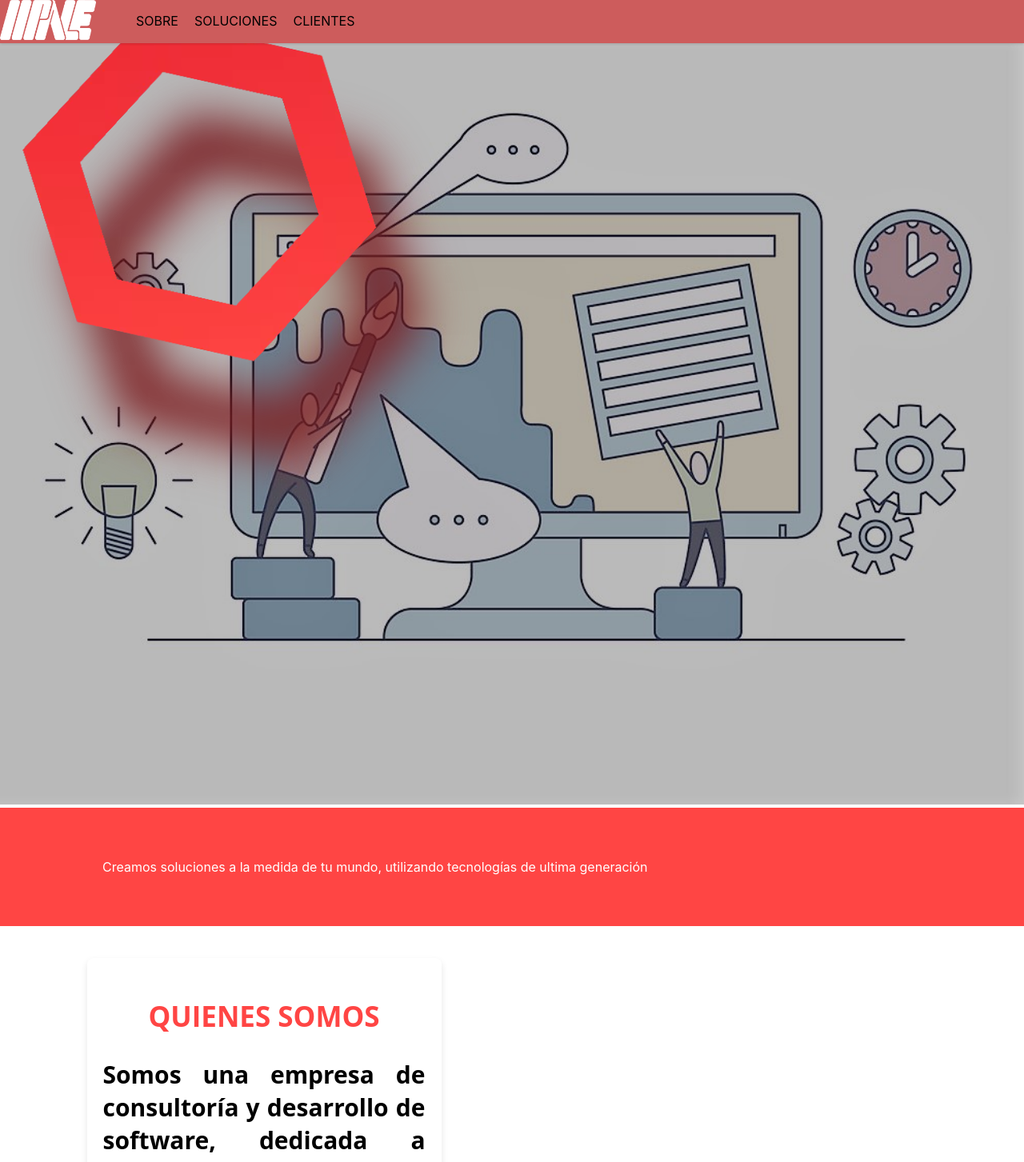
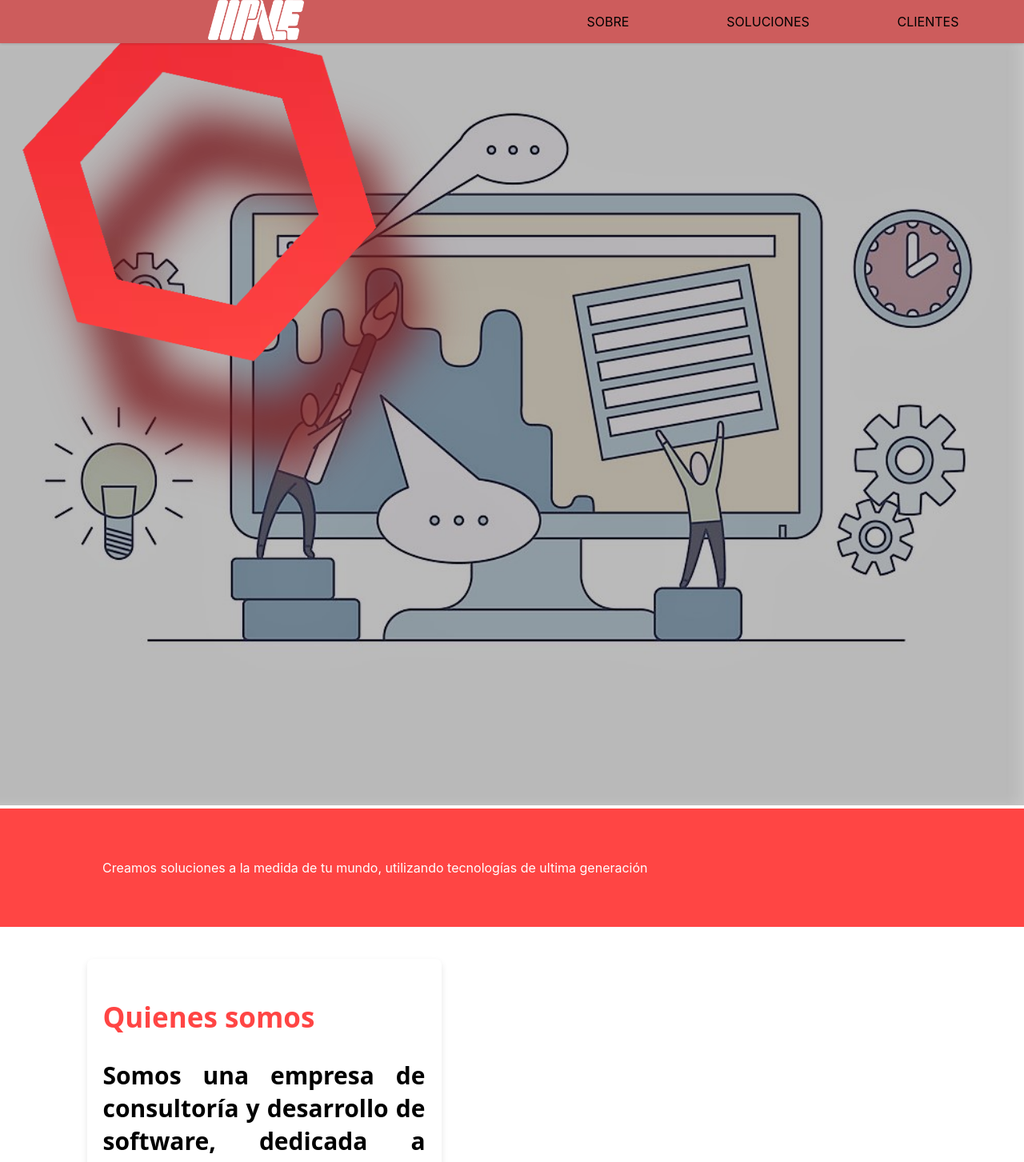
Before and after one commit to paleconsultores/consultaruc, a React (Create React App) app: page / in a window 1280 px wide. Shown: the top 1453 px of the page at 80% size. Built offline with nearby package versions, Linux system fonts and the light colour scheme.

Commit message:
responsive menu v1

```diff
--- a/src/components/App/App.js
+++ b/src/components/App/App.js
@@ -5,9 +5,7 @@ import { Home } from './Home';
 
 function App() {
   return (
-    <div>
-      <Home></Home>
-    </div>
+    <Home></Home>
   );
 }
 
--- /dev/null
+++ b/src/components/App/Home/1-Header/Header.css
@@ -0,0 +1,67 @@
+/* Header block */
+.header {
+  z-index: 1;
+  width: 100%;
+  background: indianred;
+}
+
+/* navbar element */
+.header__navbar {
+  display: grid;
+  grid-template: 1fr / repeat(2, minmax(100px, 680px));
+  box-shadow: 0 1px 3px rgba(0, 0, 0, 0.15);
+  justify-content: center;
+}
+
+/* brand element */
+.header__brand {
+  animation: showBrand 2s forwards;
+  justify-self: center;
+  align-self: center;
+}
+
+.header__brand-image {
+  width: 7.5rem;
+  height: 3.125rem;
+}
+
+/* menu element */
+.header__menu {
+  justify-self: center;
+  align-self: center;
+}
+
+/* menu list element */
+.header__menu-list {
+  list-style: none;
+  display: grid;
+  grid-template: 1fr / repeat(3, minmax( auto, 200px));
+  padding: 0;
+  margin: 0;
+  justify-items: center;
+}
+
+@keyframes showBrand {
+  from {
+    opacity: 0;
+    transform: scale(.5);
+  }
+  to {
+    opacity: 1;
+    transform: scale(1);
+  }
+}
+
+.header__burger {
+  display: none;
+}
+
+.header__burger span{
+  width: 35px;
+  height: 5px;
+  background: black;
+  margin: 6px 0;
+  padding: 0;
+  border-radius: 50%;
+  display: block
+}
--- a/src/components/App/Home/1-Header/Header.js
+++ b/src/components/App/Home/1-Header/Header.js
@@ -1,22 +1,27 @@
 import React from 'react';
 
-import './styles.css'
+import './Header.css'
 import logoPale from '../../../../images/Logo_Pale_Negativo_Imagen.png';
 
 export class Header extends React.Component {
   render() {
     return(
-      <header>
-        <nav>
-          <div className="Marca">
-            <img className="logoPale" src={logoPale}></img>
-          </div>
-          <div className="Menu">
-            <ul>
+      <header className="header">
+        <nav className="header__navbar">
+          <a className="header__brand">
+            <img className="header__brand-image" src={logoPale}></img>
+          </a>
+          <div className="header__menu">
+            <ul className="header__menu-list">
               <li>SOBRE</li>
               <li>SOLUCIONES</li>
               <li>CLIENTES</li>
             </ul>
+          </div>
+          <div className="header__burger">
+            <span></span>
+            <span></span>
+            <span></span>
           </div>
         </nav>
       </header>
--- a/src/components/App/Home/1-Header/styles.css
+++ /dev/null
@@ -1,100 +0,0 @@
-.Home {
-  display: flex;
-  flex-direction: column;
-}
-
-
-/* Marca */
-.logoPale {
-  width: 120px;
-  animation: showBrand 2s forwards;
-}
-
-.Marca {
-  text-align: center;
-
-}
-
-header {
-  z-index: 1;
-  width: 100%;
-  background: indianred;
-}
-
-nav {
-  display: flex;
-  box-shadow: 0 1px 3px rgba(0, 0, 0, 0.15);
-}
-
-h1 {
-  text-transform: uppercase;
-  display: flex;
-  justify-content: center;
-}
-
-em {
-  font: inherit;
-}
-
-ul {
-  list-style: none;
-  display: flex;
-}
-
-ul li {
-  padding: 0 10px;
-}
-
-@keyframes sideSlide {
-  60% {
-    transform: scale(2);
-    color: #808080;
-  }
-
-  80% {
-    transform: scale(2);
-    color: #808080;
-  }
-
-  99% {
-    transform: scale(2.2);
-    color: #FB202D;
-  }
-
-  100% {
-    transform: scale(2);
-    opacity: 1;
-    color: #000000;
-  }
-}
-
-@keyframes showBrand {
-  from {
-    opacity: 0;
-    transform: scale(.5);
-  }
-  to {
-    opacity: 1;
-    transform: scale(1);
-  }
-}
-
-.Brand {
-  position: relative;
-  display: inline-block;
-  animation: showBrand 2s forwards;
-}
-
-/* .Brand:hover {
-  animation: sideSlide 2s 2 alternate;
-} */
-
-.BurgerMenu span{
-  width: 35px;
-  height: 5px;
-  background: black;
-  margin: 6px 0;
-  padding: 0;
-  border-radius: 50%;
-  display: block
-}
--- a/src/components/App/Home/2-Body/4-Services/CardService/CardService.js
+++ b/src/components/App/Home/2-Body/4-Services/CardService/CardService.js
@@ -18,7 +18,7 @@ export function CardService(
   if (type === 1) {
     return (
       <div className="card-service">
-        <h1 className="title title--gray">{title}</h1>
+        <h1 className="title title--small title--gray">{title}</h1>
         <p className="card-service__description">{children}</p>
         <img className="card-service__image" src={imageUrl} alt={alt}/>
       </div>
@@ -27,7 +27,7 @@ export function CardService(
     return (
       <div className="card-service">
         <img className="card-service__image" src={imageUrl} alt={alt}/>
-        <h1 className="title title--gray">{title}</h1>
+        <h1 className="title title--small title--gray">{title}</h1>
         <p className="card-service__description">{children}</p>
       </div>
     );
--- a/src/components/App/Home/2-Body/4-Services/Services.css
+++ b/src/components/App/Home/2-Body/4-Services/Services.css
@@ -5,7 +5,7 @@
 
 .services__info {
   display: grid;
-  grid-template: repeat(2, minmax(200px, 1fr)) / repeat(2, minmax(200px, 650px));
+  grid-template: repeat(2, 1fr) / repeat(2, minmax(200px, 650px));
   gap: 10px;
   justify-content: center;
 }
--- /dev/null
+++ b/src/components/App/Home/Home.css
@@ -0,0 +1,4 @@
+.Home {
+  display: flex;
+  flex-direction: column;
+}
--- a/src/components/App/Home/Home.js
+++ b/src/components/App/Home/Home.js
@@ -1,7 +1,11 @@
+//Dependencies
 import React from 'react';
+
+//Resources
 import { Header } from './1-Header/Header';
 import { Body } from './2-Body';
 import { Footer } from './3-Footer/Footer';
+import './Home.css'
 
 export class Home extends React.Component{
   render() {
--- a/src/index.css
+++ b/src/index.css
@@ -12,8 +12,14 @@ code {
     monospace;
 }
 
+html {
+  /* font-size 16px */
+  font-size: 100%;
+}
+
 /* title element */
 .title {
+  font-size: 2.5rem; /* 40px */
   text-transform: uppercase;
   font-weight: bold;
   display: flex;
@@ -36,12 +42,24 @@ code {
   color: #707070;
 }
 
-/* title element with medium modifier*/
-.title--medium {
-  font-size: 45px;
+/* small title */
+.title--small {
+  font-size: 2.5rem;
 }
 
-/* title element with large modifier*/
+/* medium title */
+.title--medium {
+  font-size: 3.75rem; /* 60px */
+}
+
+/* large title */
 .title--large {
-  font-size: 95px;
+  font-size: 5rem; /* 80px */
 }
+
+@media screen and (max-width: 767px) {
+  html {
+    /* font-size 16px */
+    font-size: 62.5%;
+  }
+}
```
